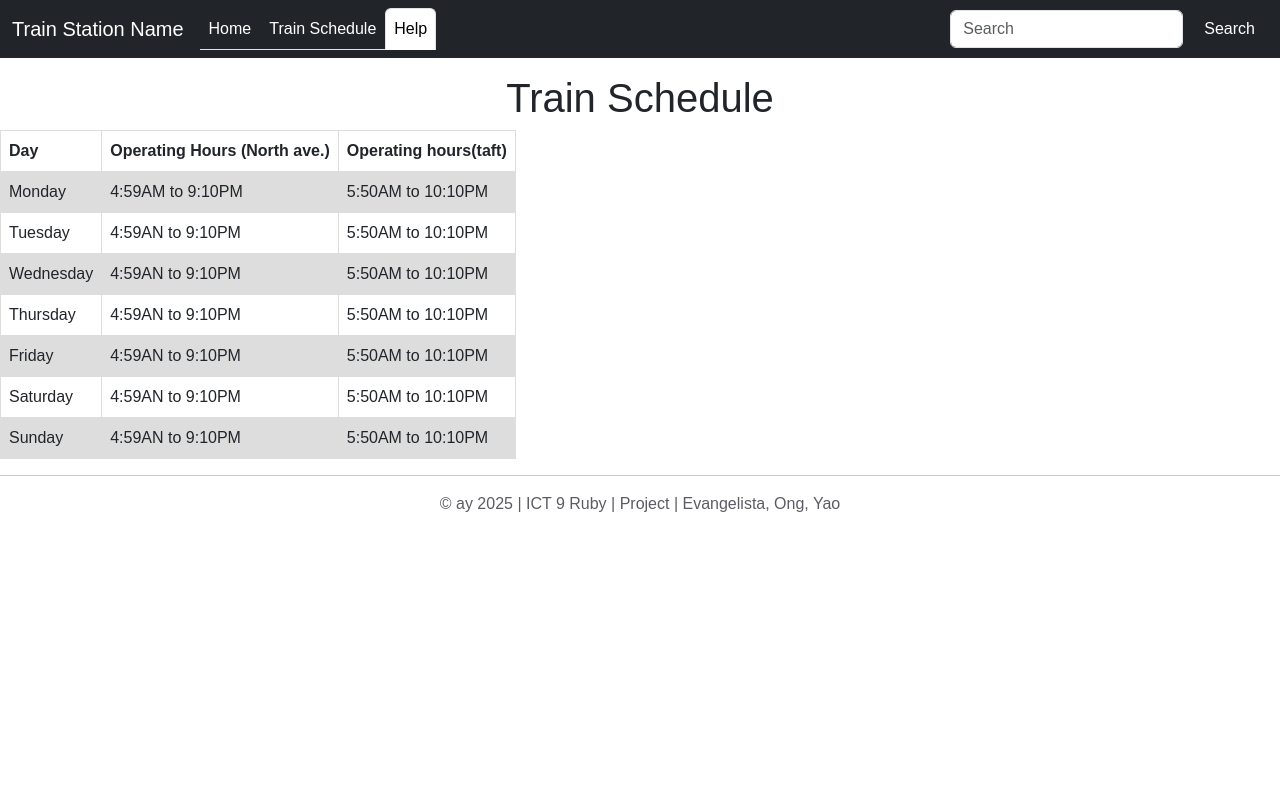
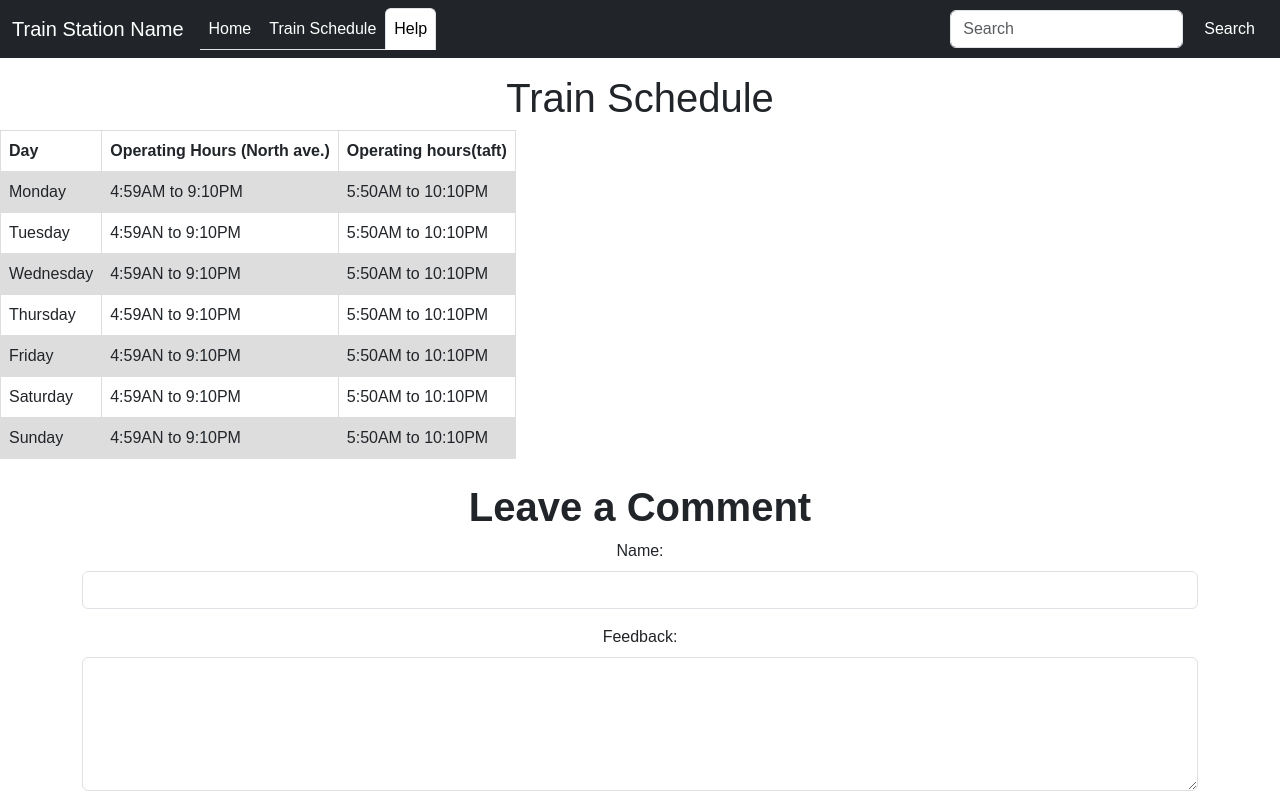
Before and after one commit to AYao-9Rv2/Q3-Project, a plain HTML site: page index.html in a window 1280 px wide. Both pictures are taken after a click on the tab "Help". Shown: the top 800 px of the page. Drawn offline with nearby package versions, Linux system fonts and the light colour scheme.

Commit message:
Update index.html

```diff
--- a/index.html
+++ b/index.html
@@ -103,16 +103,28 @@
 </table>
   </div>
 
+    <!-- Help: yao -->
+    <div id="help" class="container tab-pane fade"><br>
+      <h1 class="text-center"><b>Leave a Comment</b></h1>
+      <form id="registration-form">
+        <div class="mb-3">
+          <label for="inputName" class="form-label">Name:</label>
+          <input type="text" class="form-control" id="inputName" name="name" required>
+        </div>
 
+        <div class="mb-3">
+          <label for="feedback" class="form-label">Feedback:</label>
+          <textarea class="form-control" rows="5" id="feedback" name="feedback" required></textarea>
+        </div>
 
-    <!--   help: yao -->
-    <div id="Help" class="container tab-pane">
-      <h1><b>Contact Us</b></h1>
+        <div class="mb-3">
+          <label for="email" class="form-label">Email:</label>
+          <input type="email" class="form-control" id="email" name="email" required>
+        </div>
 
+        <button type="submit" class="btn btn-dark">Submit Feedback</button>
+      </form>
     </div>
-</div>
-</body>
-
 <!-- footer: yao -->
     <footer>
       <hr>
```
